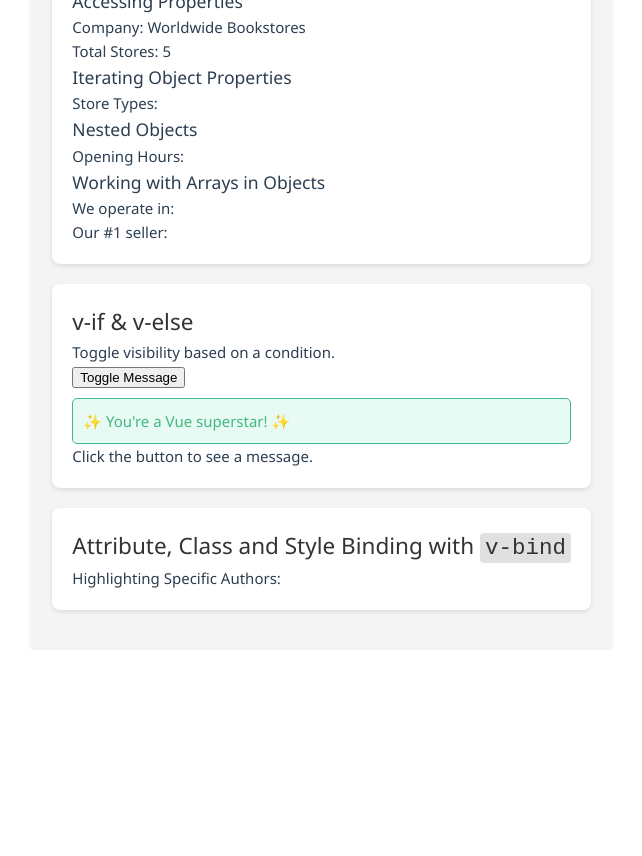
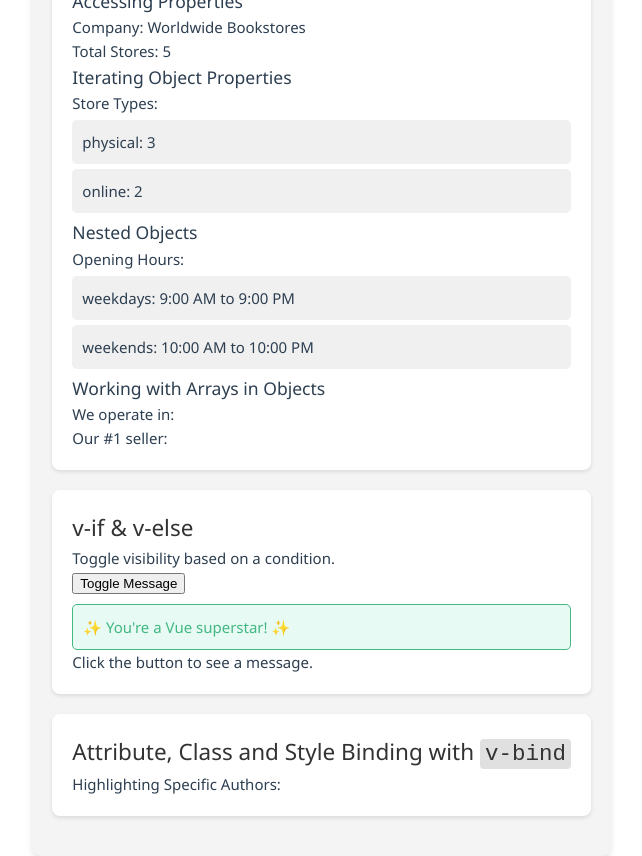
Before and after one commit to XinyiRan0001/xran-library, a Vue app: page / in a window 1280 px wide. Shown: the part 1180-2036 px from the top of the page, without its empty margins (29-671 px from the left). Before the commit the page ends 1830 px from the top, so only its background shows below. Built offline with nearby package versions, Linux system fonts and the light colour scheme.

Commit message:
activity10 and 11 finshed

```diff
--- a/src/components/JSON.vue
+++ b/src/components/JSON.vue
@@ -72,15 +72,20 @@
       <!-- Activity 10: Iterate through the storeTypes array and display the store type and the number of stores that use that type. -->
       <!-- TODO: CODE TO RENDER LIST OF STORE TYPES HERE -->
       <ul>
-          <li v-for="(country, type) in storeTypesArray" :key="type">
-            {{ type }}: {{ count }} stores
-          </li>
-        </ul>
+        <li v-for="(count, type) in storeTypesArray" :key="type">
+          {{ type }}: {{ count }}
+        </li>
+      </ul>
 
       <h3>Nested Objects</h3>
       <p>Opening Hours:</p>
       <!-- Activity 11: Iterate through the openingHours object and display the day of the week and the opening and closing times. -->
       <!-- TODO: CODE TO RENDER LIST OF OPENING HOURS HERE -->
+      <ul>
+        <li v-for="(hours, day) in openingHoursArray" :key="day">
+          {{ day }}: {{ hours.open }} to {{ hours.close }}
+        </li>
+      </ul>
 
       <h3>Working with Arrays in Objects</h3>
       <!-- Activity 12: Get the top sellers from the bookstores object. -->
@@ -137,6 +142,15 @@ const austen = computed(() => {
   // TODO: CODE TO FIND AUTHOR BY ID HERE
   return authors.find((author) => author.id === 1)
 })
+
+// Activity 10: storeTypesArray
+const storeTypesArray = computed(() => {
+  return bookstores.storeTypes;
+});
+// Activity 11: openingHoursArray
+const openingHoursArray = computed(() => {
+  return bookstores.openingHours
+});
 </script>
 
 <style scoped>
```
